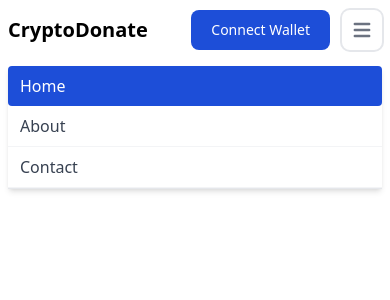
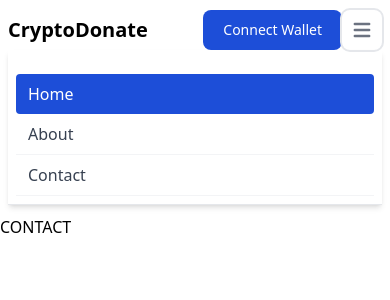
Before and after one commit to alexsrebernic/charity-app, a Vue app: page /contact in a window 390 px wide. Both pictures are taken after a click on the button 362 px from the left and 30 px from the top of the page. Shown: the top 300 px of the page. Built offline with nearby package versions, Linux system fonts and the light colour scheme.

Commit message:
finish not found page

```diff
--- a/index.html
+++ b/index.html
@@ -4,7 +4,7 @@
     <meta charset="UTF-8" />
     <link rel="icon" href="/favicon.ico" />
     <meta name="viewport" content="width=device-width, initial-scale=1.0" />
-    <title>Vite App</title>
+    <title>CryptoDonate</title>
   </head>
   <body>
     <div id="app"></div>
--- a/src/App.vue
+++ b/src/App.vue
@@ -5,12 +5,12 @@
         <Toast
           :type="toastType"
           :message="toastMessage"
-          style="transform: translateX(-50%)"
+          style="transform: translateX(-50%); z-index: 5;"
         />
       </div>
     </Transition>
-    <NavigationBar/>
-    <div>
+    <NavigationBar style="z-index: 4;"/>
+    <div style="z-index: 3;">
       <router-view></router-view>
     </div>
   </main>
--- a/src/presentation/about/view/About.vue
+++ b/src/presentation/about/view/About.vue
@@ -1,6 +1,6 @@
-<template lang="">
+<template >
     <div>
-
+        ABOUT
     </div>
 </template>
 <script>
--- a/src/presentation/common/NavigationBar/NavigationBar.vue
+++ b/src/presentation/common/NavigationBar/NavigationBar.vue
@@ -6,7 +6,7 @@
   </a>
   <div class="flex md:order-2">
 
-    <button type="button" class="text-white bg-blue-700 hover:bg-blue-800 focus:ring-4 focus:outline-none focus:ring-blue-300 font-medium rounded-lg text-sm px-5 py-2.5 text-center mr-3 md:mr-0 dark:bg-blue-600 dark:hover:bg-blue-700 dark:focus:ring-blue-800">Connect Wallet</button>
+    <button type="button" class="text-white bg-blue-700 hover:bg-blue-800 focus:ring-4 focus:outline-none focus:ring-blue-300 font-medium rounded-lg text-sm px-5 py-2.5 text-center  md:mr-0 dark:bg-blue-600 dark:hover:bg-blue-700 dark:focus:ring-blue-800">Connect Wallet</button>
     <button @click="isBurguerMenuShowing = !isBurguerMenuShowing" data-collapse-toggle="navbar-cta" type="button" class="inline-flex items-center p-2 text-sm text-gray-500 rounded-lg md:hidden hover:bg-gray-100 focus:outline-none focus:ring-2 focus:ring-gray-200 dark:text-gray-400 dark:hover:bg-gray-700 dark:focus:ring-gray-600" aria-controls="navbar-cta" aria-expanded="false">
         <svg class="w-6 h-6" aria-hidden="true" fill="currentColor" viewBox="0 0 20 20" xmlns="http://www.w3.org/2000/svg"><path fill-rule="evenodd" d="M3 5a1 1 0 011-1h12a1 1 0 110 2H4a1 1 0 01-1-1zM3 10a1 1 0 011-1h12a1 1 0 110 2H4a1 1 0 01-1-1zM3 15a1 1 0 011-1h12a1 1 0 110 2H4a1 1 0 01-1-1z" clip-rule="evenodd"></path></svg>
     </button>
@@ -14,19 +14,19 @@
   <div class="hidden justify-between items-center w-full md:flex md:w-auto md:order-1" id="navbar-cta">
     <ul class="flex flex-col mt-4 md:flex-row md:space-x-8 md:mt-0 md:text-sm md:font-medium">
       <li>
-        <a href="/home" class="block py-2 pr-4 pl-3 text-white bg-blue-700 rounded md:bg-transparent md:text-blue-700 md:p-0 dark:text-white" aria-current="page">Home</a>
+        <router-link to="/home" class="block py-2 pr-4 pl-3 text-white bg-blue-700 rounded md:bg-transparent md:text-blue-700 md:p-0 dark:text-white" aria-current="page">Home</router-link>
       </li>
       <li>
-        <a href="/about" class="block py-2 pr-4 pl-3 text-gray-700 border-b border-gray-100 hover:bg-gray-50 md:hover:bg-transparent md:border-0 md:hover:text-blue-700 md:p-0 md:dark:hover:text-white dark:text-gray-400 dark:hover:bg-gray-700 dark:hover:text-white md:dark:hover:bg-transparent dark:border-gray-700">About</a>
+        <router-link to="/about" class="block py-2 pr-4 pl-3 text-gray-700 border-b border-gray-100 hover:bg-gray-50 md:hover:bg-transparent md:border-0 md:hover:text-blue-700 md:p-0 md:dark:hover:text-white dark:text-gray-400 dark:hover:bg-gray-700 dark:hover:text-white md:dark:hover:bg-transparent dark:border-gray-700">About</router-link>
       </li>
       <li>
-        <a href="/contact" class="block py-2 pr-4 pl-3 text-gray-700 border-b border-gray-100 hover:bg-gray-50 md:hover:bg-transparent md:border-0 md:hover:text-blue-700 md:p-0 md:dark:hover:text-white dark:text-gray-400 dark:hover:bg-gray-700 dark:hover:text-white md:dark:hover:bg-transparent dark:border-gray-700">Contact</a>
+        <router-link to="/contact" class="block py-2 pr-4 pl-3 text-gray-700 border-b border-gray-100 hover:bg-gray-50 md:hover:bg-transparent md:border-0 md:hover:text-blue-700 md:p-0 md:dark:hover:text-white dark:text-gray-400 dark:hover:bg-gray-700 dark:hover:text-white md:dark:hover:bg-transparent dark:border-gray-700">Contact</router-link>
       </li>
     </ul>
   </div>
   </div>
   <Transition name="fade">
-    <div v-if="isBurguerMenuShowing"  class="border-b md:hidden  shadow-md">
+    <div v-if="isBurguerMenuShowing"  class="border-b md:hidden p-2 relative w-full  shadow-md">
         <ul class="flex flex-col mt-4 md:flex-row md:space-x-8 md:mt-0 md:text-sm md:font-medium">
         <li>
             <a href="#" class="block py-2 pr-4 pl-3 text-white bg-blue-700 rounded md:bg-transparent md:text-blue-700 md:p-0 dark:text-white" aria-current="page">Home</a>
--- a/src/presentation/contact/view/Contact.vue
+++ b/src/presentation/contact/view/Contact.vue
@@ -1,6 +1,6 @@
-<template lang="">
+<template >
     <div>
-
+        CONTACT
     </div>
 </template>
 <script>
--- a/src/presentation/home/view/Home.vue
+++ b/src/presentation/home/view/Home.vue
@@ -1,12 +1,10 @@
-<template lang="">
+<template >
     <div>
-
+        HOME
     </div>
 </template>
-<script>
-export default {
+<script setup>
 
-}
 </script>
 <style lang="">
 
--- a/src/presentation/notfound/view/NotFound.vue
+++ b/src/presentation/notfound/view/NotFound.vue
@@ -1,6 +1,14 @@
-<template lang="">
-    <div>
-        Not found
+<template >
+    <div  class=" flex justify-center items-center m-auto"
+          style="transform: translateY(100%);"
+    >
+        <div class=" px-5 mb-12">
+            <div class=" space-y-3">
+                <h1 class="font-bold text-4xl border-b">ERROR 404:</h1>
+                <h2 class="font-semibold">The page you're looking for could not be found.</h2>
+            </div>
+
+        </div>
     </div>
 </template>
 <script>
```
Also changed, not shown: 1 other file (tests, documents, lock files or other folders).
